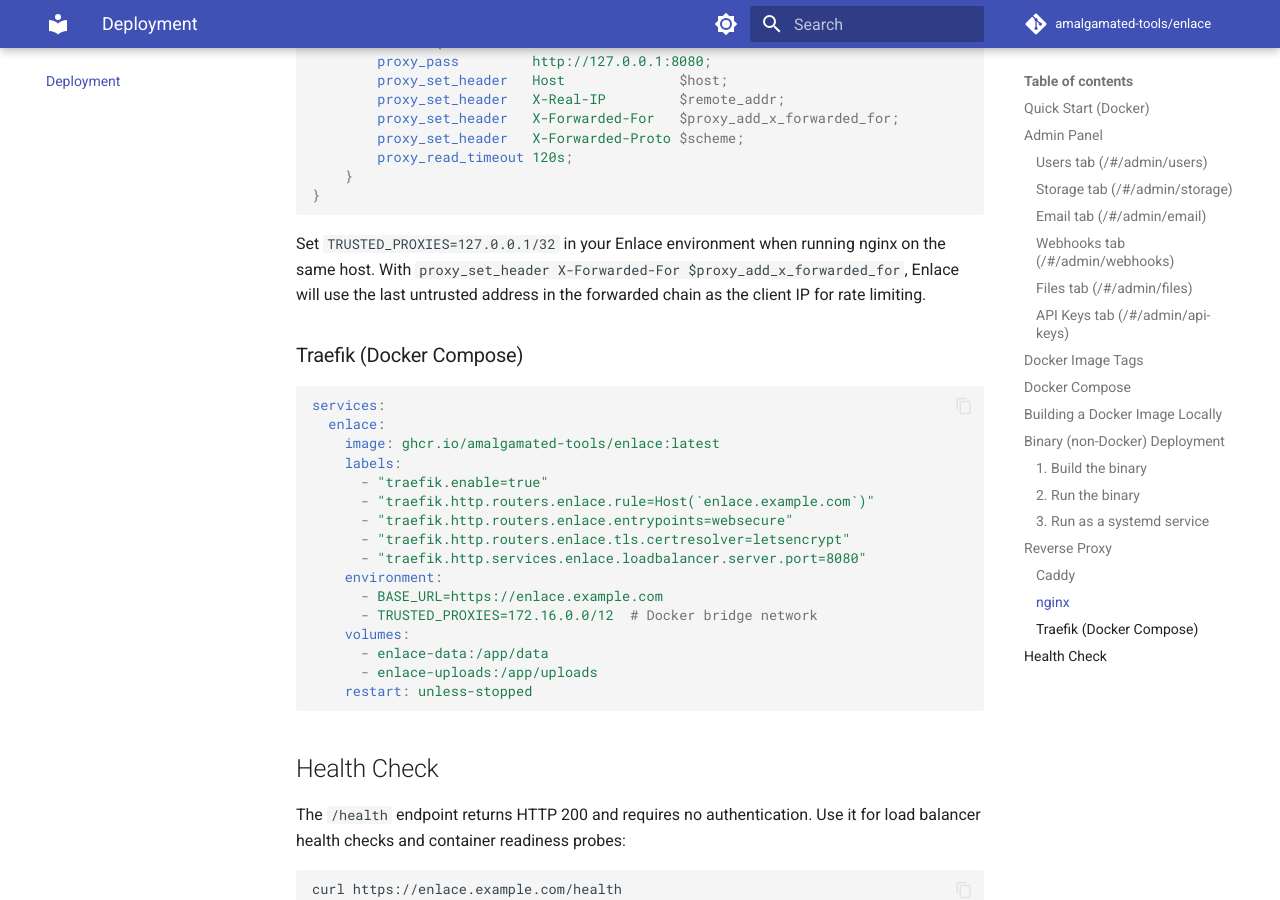
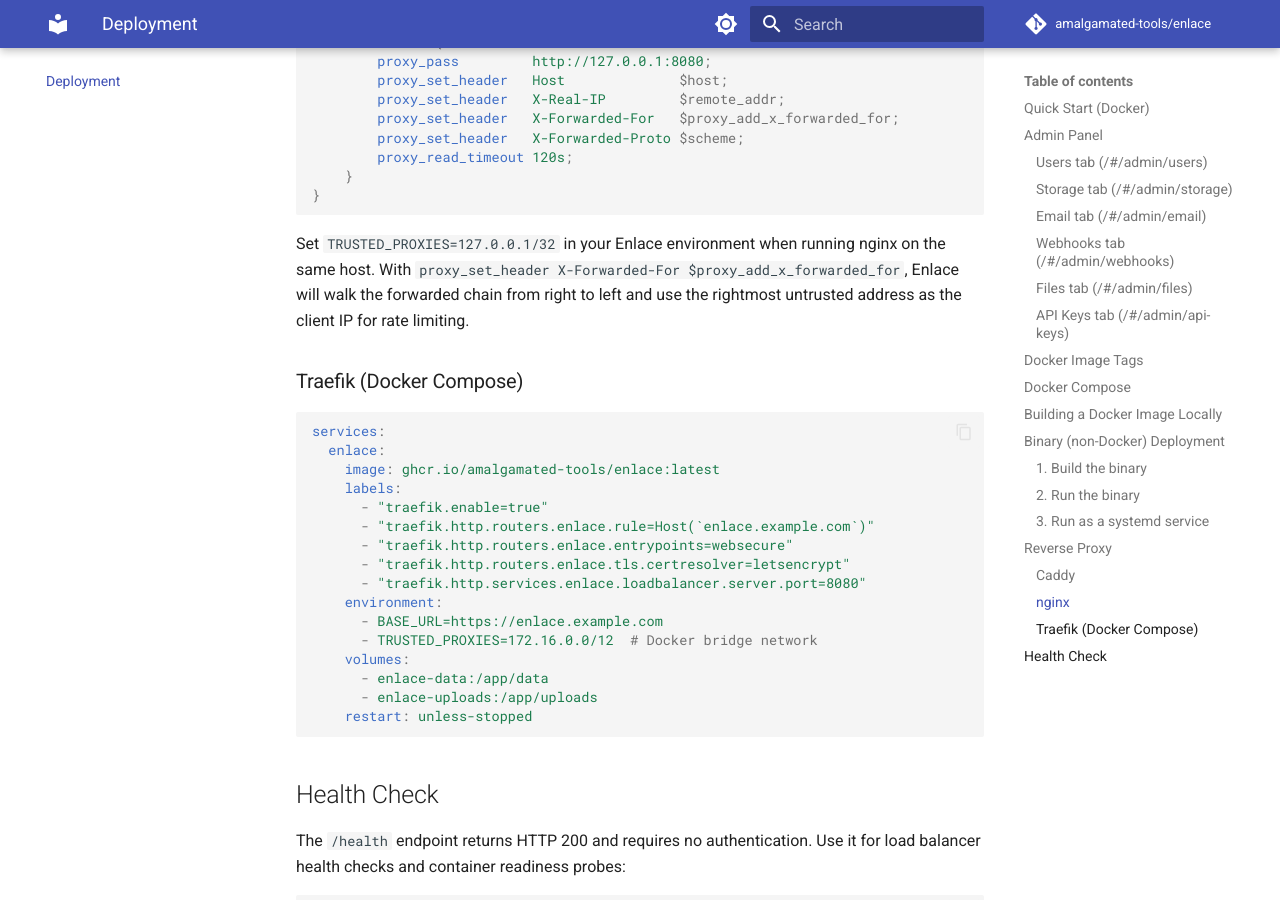
Before and after one commit to amalgamated-tools/enlace, an MkDocs documentation site: the page built from docs/deployment.md, in a window 1280 px wide and 900 px high, scrolled down 5731 px. Built offline with MkDocs 1.6.1 and Material for MkDocs 9.7.7, drawn with Linux system fonts in a browser that asks for light colours; comment, search, counter and statistics services are not loaded.

Commit message:
Update docs/deployment.md
Co-authored-by: greptile-apps[bot] <165735046+greptile-apps[bot]@users.noreply.github.com>
Signed-off-by: Patrick Veverka <veverkap@users.noreply.github.com>

````diff
--- a/docs/deployment.md
+++ b/docs/deployment.md
@@ -209,7 +209,7 @@
 ```
 
 Set `TRUSTED_PROXIES=127.0.0.1/32` in your Enlace environment when running nginx on the same host.
-With `proxy_set_header X-Forwarded-For $proxy_add_x_forwarded_for`, Enlace will use the last untrusted address in the forwarded chain as the client IP for rate limiting.
+With `proxy_set_header X-Forwarded-For $proxy_add_x_forwarded_for`, Enlace will walk the forwarded chain from right to left and use the rightmost untrusted address as the client IP for rate limiting.
 
 ### Traefik (Docker Compose)
 
````
